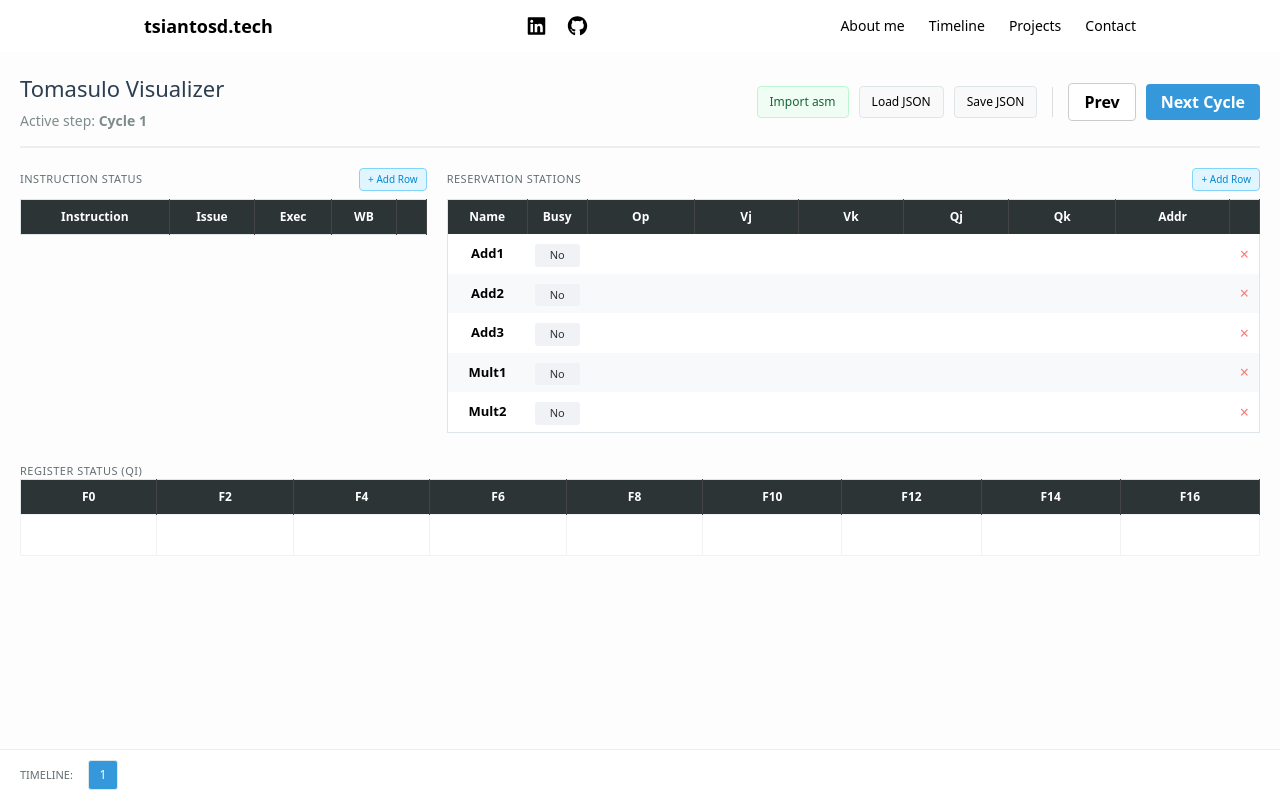
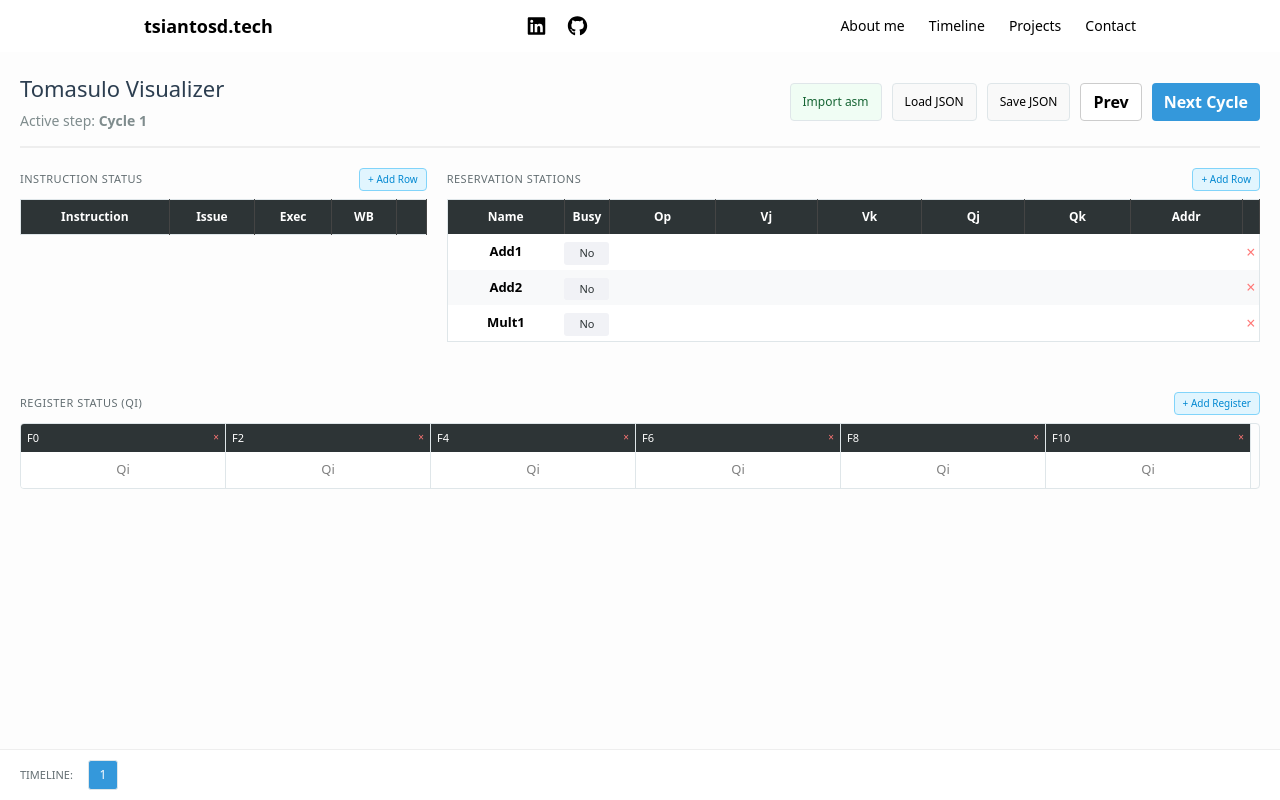
Before and after one commit to TsiantosD/TsiantosD.github.io, a React (Vite) app in the folder portfolio/: page /tomasulo in a window 1280 px wide. Shown: the top 800 px of the page. Built offline with nearby package versions, Linux system fonts and the light colour scheme.

Commit message:
Add dynamic registers, broke drag and drop in tomasulo

```diff
--- a/portfolio/src/components/pages/tomasulo.tsx
+++ b/portfolio/src/components/pages/tomasulo.tsx
@@ -20,14 +20,16 @@ interface ReservationStation {
   [key: string]: string;
 }
 
-interface Registers {
-  [key: string]: string;
+// Changed to a more flexible structure for dynamic keys
+interface RegisterEntry {
+  name: string;
+  value: string;
 }
 
 interface CycleData {
   instructions: Instruction[];
   reservationStations: ReservationStation[];
-  registers: Registers;
+  registers: RegisterEntry[];
 }
 
 interface HistoryState {
@@ -38,19 +40,21 @@ const TomasuloVisualizer: React.FC = () => {
   const [currentCycle, setCurrentCycle] = useState<number>(1);
   const jsonInputRef = useRef<HTMLInputElement>(null);
   const txtInputRef = useRef<HTMLInputElement>(null);
-  const dragItem = useRef<number | null>(null);
-  const dragOverItem = useRef<number | null>(null);
+  // const dragItem = useRef<number | null>(null);
+  // const dragOverItem = useRef<number | null>(null);
 
   const createEmptyCycle = (): CycleData => ({
     instructions: [],
     reservationStations: [
       { name: 'Add1', busy: 'No', op: '', vj: '', vk: '', qj: '', qk: '', addr: '' },
       { name: 'Add2', busy: 'No', op: '', vj: '', vk: '', qj: '', qk: '', addr: '' },
-      { name: 'Add3', busy: 'No', op: '', vj: '', vk: '', qj: '', qk: '', addr: '' },
       { name: 'Mult1', busy: 'No', op: '', vj: '', vk: '', qj: '', qk: '', addr: '' },
-      { name: 'Mult2', busy: 'No', op: '', vj: '', vk: '', qj: '', qk: '', addr: '' },
     ],
-    registers: { F0: '', F2: '', F4: '', F6: '', F8: '', F10: '', F12: '', F14: '', F16: '' }
+    // Initial registers as an array of objects
+    registers: [
+      { name: 'F0', value: '' }, { name: 'F2', value: '' }, { name: 'F4', value: '' },
+      { name: 'F6', value: '' }, { name: 'F8', value: '' }, { name: 'F10', value: '' }
+    ]
   });
 
   const [history, setHistory] = useState<HistoryState>({ 1: createEmptyCycle() });
@@ -66,30 +70,40 @@ const TomasuloVisualizer: React.FC = () => {
     });
   };
 
-  const updateField = (section: keyof CycleData, index: number | null, field: string, value: string) => {
+  const updateField = (section: keyof CycleData, index: number, field: string, value: string) => {
     updateHistoryForward((cycle) => {
-      if (section === 'registers') {
-        cycle.registers[field] = value;
-      } else if (index !== null) {
       const target = cycle[section] as any[];
+      if (target[index]) {
         target[index][field] = value;
       }
       return cycle;
     });
   };
 
-  const handleJsonUpload = (e: ChangeEvent<HTMLInputElement>) => {
-    const file = e.target.files?.[0];
-    if (!file) return;
-    const reader = new FileReader();
-    reader.onload = (rev) => {
-      const result = rev.target?.result;
-      if (typeof result === 'string') {
-        setHistory(JSON.parse(result));
-        setCurrentCycle(1);
+  const addRow = (section: keyof CycleData) => {
+    updateHistoryForward((cycle) => {
+      if (section === 'instructions') {
+        cycle.instructions.push({ op: '', issue: '', exec: '', wb: '' });
+      } else if (section === 'reservationStations') {
+        cycle.reservationStations.push({ name: `RS${cycle.reservationStations.length + 1}`, busy: 'No', op: '', vj: '', vk: '', qj: '', qk: '', addr: '' });
+      } else if (section === 'registers') {
+        cycle.registers.push({ name: `R${cycle.registers.length}`, value: '' });
       }
+      return cycle;
+    });
   };
-    reader.readAsText(file);
+
+  const removeRow = (section: keyof CycleData, index: number) => {
+    updateHistoryForward((cycle) => {
+      const target = cycle[section] as any[];
+      target.splice(index, 1);
+      return cycle;
+    });
+  };
+
+  const toggleBusy = (index: number) => {
+    const currentVal = history[currentCycle].reservationStations[index].busy;
+    updateField('reservationStations', index, 'busy', currentVal === 'Yes' ? 'No' : 'Yes');
   };
 
   const handleTxtUpload = (e: ChangeEvent<HTMLInputElement>) => {
@@ -100,14 +114,8 @@ const TomasuloVisualizer: React.FC = () => {
       const content = rev.target?.result;
       if (typeof content === 'string') {
         const lines = content.split(/\r?\n/).filter(line => line.trim() !== '');
-        const newInstructions: Instruction[] = lines.map(line => ({
-          op: line.trim(),
-          issue: '',
-          exec: '',
-          wb: ''
-        }));
-
         updateHistoryForward((cycle) => {
+          const newInstructions = lines.map(line => ({ op: line.trim(), issue: '', exec: '', wb: '' }));
           cycle.instructions = [...cycle.instructions, ...newInstructions];
           return cycle;
         });
@@ -116,82 +124,39 @@ const TomasuloVisualizer: React.FC = () => {
     reader.readAsText(file);
   };
 
+  const handleJsonUpload = (e: ChangeEvent<HTMLInputElement>) => {
+    const file = e.target.files?.[0];
+    if (!file) return;
+    const reader = new FileReader();
+    reader.onload = (rev) => {
+      if (typeof rev.target?.result === 'string') {
+        setHistory(JSON.parse(rev.target.result));
+        setCurrentCycle(1);
+      }
+    };
+    reader.readAsText(file);
+  };
+
   const data = history[currentCycle] || createEmptyCycle();
   const allCycles = Object.keys(history).map(Number).sort((a, b) => a - b);
 
-  // Remaining logic (addRow, removeRow, toggleBusy, handleSort) stays the same...
-  const toggleBusy = (index: number) => {
-    const currentVal = history[currentCycle].reservationStations[index].busy;
-    updateField('reservationStations', index, 'busy', currentVal === 'Yes' ? 'No' : 'Yes');
-  };
-
-  const addRow = (section: 'instructions' | 'reservationStations') => {
-    const newRow = section === 'instructions'
-      ? { op: '', issue: '', exec: '', wb: '' }
-      : { name: `RS${history[currentCycle].reservationStations.length + 1}`, busy: 'No', op: '', vj: '', vk: '', qj: '', qk: '', addr: '' };
-
-    updateHistoryForward((cycle) => {
-      if (section === 'instructions') {
-        cycle.instructions = [...cycle.instructions, newRow as Instruction];
-      } else {
-        cycle.reservationStations = [...cycle.reservationStations, newRow as ReservationStation];
-      }
-      return cycle;
-    });
-  };
-
-  const removeRow = (section: 'instructions' | 'reservationStations', index: number) => {
-    updateHistoryForward((cycle) => {
-      if (section === 'instructions') {
-        cycle.instructions = cycle.instructions.filter((_, i) => i !== index);
-      } else {
-        cycle.reservationStations = cycle.reservationStations.filter((_, i) => i !== index);
-      }
-      return cycle;
-    });
-  };
-
-  const handleSort = (section: 'instructions' | 'reservationStations') => {
-    if (dragItem.current === null || dragOverItem.current === null) return;
-    const from = dragItem.current;
-    const to = dragOverItem.current;
-
-    updateHistoryForward((cycle) => {
-      const list = [...cycle[section]] as any[];
-      const [removed] = list.splice(from, 1);
-      list.splice(to, 0, removed);
-      if (section === 'instructions') cycle.instructions = list;
-      else cycle.reservationStations = list;
-      return cycle;
-    });
-    dragItem.current = null;
-    dragOverItem.current = null;
-  };
-
   return (
-    <div style={{ padding: '20px', maxWidth: '1600px', margin: 'auto', fontFamily: 'system-ui, sans-serif', backgroundColor: '#fdfdfd', minHeight: '100vh', paddingBottom: '100px' }}>
+    <div style={{ padding: '20px', maxWidth: '1600px', margin: 'auto', fontFamily: 'system-ui, sans-serif', backgroundColor: '#fdfdfd', minHeight: '100vh', paddingBottom: '120px' }}>
       <header style={{ display: 'flex', justifyContent: 'space-between', alignItems: 'center', marginBottom: '20px', borderBottom: '2px solid #eee', paddingBottom: '15px' }}>
         <div>
           <h1 style={{ margin: 0, color: '#2c3e50', fontSize: '22px' }}>Tomasulo Visualizer</h1>
           <p style={{ margin: '5px 0 0', color: '#7f8c8d', fontSize: '14px' }}>Active step: <strong>Cycle {currentCycle}</strong></p>
         </div>
 
-        <div style={{ display: 'flex', gap: '10px', alignItems: 'center' }}>
-          {/* Assembly Import */}
+        <div style={{ display: 'flex', gap: '10px' }}>
           <input type="file" ref={txtInputRef} style={{ display: 'none' }} onChange={handleTxtUpload} />
-          <button onClick={() => txtInputRef.current?.click()} style={{ ...secondaryBtn, backgroundColor: '#f0fdf4', borderColor: '#bbf7d0', color: '#166534' }}>Import asm</button>
-
-          {/* JSON Upload */}
+          <button onClick={() => txtInputRef.current?.click()} style={{ ...secondaryBtn, backgroundColor: '#f0fdf4', color: '#166534' }}>Import asm</button>
           <input type="file" ref={jsonInputRef} style={{ display: 'none' }} onChange={handleJsonUpload} accept=".json" />
           <button onClick={() => jsonInputRef.current?.click()} style={secondaryBtn}>Load JSON</button>
-
           <button onClick={() => {
              const dataStr = "data:text/json;charset=utf-8," + encodeURIComponent(JSON.stringify(history, null, 2));
-            const a = document.createElement('a'); a.setAttribute("href", dataStr); a.setAttribute("download", `tomasulo.json`); a.click();
+             const a = document.createElement('a'); a.href = dataStr; a.download = `tomasulo.json`; a.click();
           }} style={secondaryBtn}>Save JSON</button>
-
-          <div style={{ width: '1px', height: '30px', backgroundColor: '#ddd', margin: '0 5px' }} />
-
           <button onClick={() => setCurrentCycle(Math.max(1, currentCycle - 1))} style={navBtn}>Prev</button>
           <button onClick={() => {
             const next = currentCycle + 1;
@@ -204,49 +169,54 @@ const TomasuloVisualizer: React.FC = () => {
       <div style={{ display: 'grid', gridTemplateColumns: '1fr 2fr', gap: '20px', marginBottom: '30px' }}>
         <TableSection title="Instruction Status" headers={['Instruction', 'Issue', 'Exec', 'WB', '']} onAdd={() => addRow('instructions')}>
           {data.instructions.map((inst, i) => (
-            <tr key={i} draggable onDragStart={() => (dragItem.current = i)} onDragEnter={() => (dragOverItem.current = i)} onDragEnd={() => handleSort('instructions')} onDragOver={(e) => e.preventDefault()} style={{ ...rowStyle, backgroundColor: i % 2 === 0 ? '#ffffff' : '#f8f9fa' }}>
-              <td><input style={inputStyle} value={inst.op} onChange={e => updateField('instructions', i, 'op', e.target.value)} placeholder="ADD.D F6, F2, F1" /></td>
-              <td style={{ width: '50px' }}><input style={inputStyle} value={inst.issue} onChange={e => updateField('instructions', i, 'issue', e.target.value)} /></td>
-              <td style={{ width: '50px' }}><input style={inputStyle} value={inst.exec} onChange={e => updateField('instructions', i, 'exec', e.target.value)} /></td>
-              <td style={{ width: '50px' }}><input style={inputStyle} value={inst.wb} onChange={e => updateField('instructions', i, 'wb', e.target.value)} /></td>
-              <td style={{ width: '30px', textAlign: 'center' }}><button onClick={() => removeRow('instructions', i)} style={removeBtnStyle}>×</button></td>
+            <tr key={i} style={{ backgroundColor: i % 2 === 0 ? '#ffffff' : '#f8f9fa' }}>
+              <td><input style={inputStyle} value={inst.op} onChange={e => updateField('instructions', i, 'op', e.target.value)} /></td>
+              <td style={{ width: '60px' }}><input style={inputStyle} value={inst.issue} onChange={e => updateField('instructions', i, 'issue', e.target.value)} /></td>
+              <td style={{ width: '60px' }}><input style={inputStyle} value={inst.exec} onChange={e => updateField('instructions', i, 'exec', e.target.value)} /></td>
+              <td style={{ width: '60px' }}><input style={inputStyle} value={inst.wb} onChange={e => updateField('instructions', i, 'wb', e.target.value)} /></td>
+              <td style={{ textAlign: 'center' }}><button onClick={() => removeRow('instructions', i)} style={removeBtnStyle}>×</button></td>
             </tr>
           ))}
         </TableSection>
 
         <TableSection title="Reservation Stations" headers={['Name', 'Busy', 'Op', 'Vj', 'Vk', 'Qj', 'Qk', 'Addr', '']} onAdd={() => addRow('reservationStations')}>
           {data.reservationStations.map((rs, i) => (
-            <tr key={i} draggable onDragStart={() => (dragItem.current = i)} onDragEnter={() => (dragOverItem.current = i)} onDragEnd={() => handleSort('reservationStations')} onDragOver={(e) => e.preventDefault()} style={{ ...rowStyle, backgroundColor: i % 2 === 0 ? '#ffffff' : '#f8f9fa' }}>
-              <td style={{ width: '80px' }}><input style={{...inputStyle, fontWeight: 'bold'}} value={rs.name} onChange={e => updateField('reservationStations', i, 'name', e.target.value)} /></td>
-              <td style={{ width: '60px', textAlign: 'center' }}>
+            <tr key={i} style={{ backgroundColor: i % 2 === 0 ? '#ffffff' : '#f8f9fa' }}>
+              <td><input style={{...inputStyle, fontWeight: 'bold'}} value={rs.name} onChange={e => updateField('reservationStations', i, 'name', e.target.value)} /></td>
+              <td style={{ textAlign: 'center' }}>
                 <button onClick={() => toggleBusy(i)} style={{ ...busyToggleStyle, backgroundColor: rs.busy === 'Yes' ? '#fab1a0' : '#f1f2f6', color: rs.busy === 'Yes' ? '#d63031' : '#2d3436' }}>{rs.busy}</button>
               </td>
               {['op', 'vj', 'vk', 'qj', 'qk', 'addr'].map(f => (
                 <td key={f}><input style={inputStyle} value={rs[f]} onChange={e => updateField('reservationStations', i, f, e.target.value)} /></td>
               ))}
-              <td style={{ width: '30px', textAlign: 'center' }}><button onClick={() => removeRow('reservationStations', i)} style={removeBtnStyle}>×</button></td>
+              <td style={{ textAlign: 'center' }}><button onClick={() => removeRow('reservationStations', i)} style={removeBtnStyle}>×</button></td>
             </tr>
           ))}
         </TableSection>
       </div>
 
-      <div style={{ marginTop: '20px' }}>
-        <h3 style={labelStyle}>Register Status (Qi)</h3>
-        <table style={tableMainStyle}>
-          <thead>
-            <tr style={headerRowStyle}>
-              {Object.keys(data.registers).map(reg => <th key={reg} style={{ padding: '8px', borderRight: '1px solid #444' }}>{reg}</th>)}
-            </tr>
-          </thead>
-          <tbody>
-            <tr>
-              {Object.keys(data.registers).map(reg => (
-                <td key={reg} style={cellStyle}><input style={inputStyle} value={data.registers[reg]} onChange={e => updateField('registers', null, reg, e.target.value)} /></td>
+      <TableSection title="Register Status (Qi)" headers={[]} onAdd={() => addRow('registers')}>
+        <div style={{ display: 'flex', overflowX: 'auto', border: '1px solid #dfe6e9', borderRadius: '4px' }}>
+          {data.registers.map((reg, i) => (
+            <div key={i} style={{ minWidth: '80px', borderRight: '1px solid #dfe6e9', backgroundColor: 'white' }}>
+              <div style={{ backgroundColor: '#2d3436', color: 'white', padding: '4px', display: 'flex', justifyContent: 'space-between', alignItems: 'center' }}>
+                <input
+                  style={{ ...inputStyle, color: 'white', fontSize: '11px', textAlign: 'left', padding: '2px' }}
+                  value={reg.name}
+                  onChange={e => updateField('registers', i, 'name', e.target.value)}
+                />
+                <button onClick={() => removeRow('registers', i)} style={{ background: 'none', border: 'none', color: '#ff7675', cursor: 'pointer', fontSize: '10px', padding: '0 2px' }}>×</button>
+              </div>
+              <input
+                style={inputStyle}
+                value={reg.value}
+                onChange={e => updateField('registers', i, 'value', e.target.value)}
+                placeholder="Qi"
+              />
+            </div>
           ))}
-            </tr>
-          </tbody>
-        </table>
         </div>
+      </TableSection>
 
       <footer style={timelineStyle}>
         <span style={{ fontSize: '11px', color: '#636e72', marginRight: '10px' }}>TIMELINE:</span>
@@ -258,37 +228,30 @@ const TomasuloVisualizer: React.FC = () => {
   );
 };
 
-// --- Helper Component ---
-interface TableSectionProps {
-  title: string;
-  headers: string[];
-  children: React.ReactNode;
-  onAdd: () => void;
-}
-
-const TableSection: React.FC<TableSectionProps> = ({ title, headers, children, onAdd }) => (
-  <div>
+// --- Updated Helper Component ---
+const TableSection: React.FC<{title: string, headers: string[], children: React.ReactNode, onAdd: () => void}> = ({ title, headers, children, onAdd }) => (
+  <div style={{ marginBottom: '20px' }}>
     <div style={{ display: 'flex', justifyContent: 'space-between', alignItems: 'center', marginBottom: '8px' }}>
       <h3 style={{ ...labelStyle, margin: 0 }}>{title}</h3>
-      <button onClick={onAdd} style={addBtnStyle}>+ Add Row</button>
+      <button onClick={onAdd} style={addBtnStyle}>+ Add {title.includes('Register') ? 'Register' : 'Row'}</button>
     </div>
+    {headers.length > 0 ? (
       <table style={tableMainStyle}>
         <thead>
           <tr style={headerRowStyle}>{headers.map(h => <th key={h} style={{ padding: '8px', borderRight: '1px solid #444' }}>{h}</th>)}</tr>
         </thead>
         <tbody>{children}</tbody>
       </table>
+    ) : children}
   </div>
 );
 
-// --- Static Styles ---
-const tableMainStyle: React.CSSProperties = { width: '100%', borderCollapse: 'collapse', border: '1px solid #dfe6e9', backgroundColor: 'white' };
+// --- Styles ---
+const tableMainStyle: React.CSSProperties = { width: '100%', borderCollapse: 'collapse', border: '1px solid #dfe6e9' };
 const headerRowStyle: React.CSSProperties = { backgroundColor: '#2d3436', color: 'white', fontSize: '12px' };
-const cellStyle: React.CSSProperties = { border: '1px solid #f1f2f6' };
-const rowStyle: React.CSSProperties = { cursor: 'grab' };
-const inputStyle: React.CSSProperties = { width: '100%', border: 'none', padding: '10px 4px', textAlign: 'center', outline: 'none', fontSize: '13px', boxSizing: 'border-box', background: 'transparent' };
+const inputStyle: React.CSSProperties = { width: '100%', border: 'none', padding: '8px 4px', textAlign: 'center', outline: 'none', fontSize: '13px', boxSizing: 'border-box', background: 'transparent' };
 const labelStyle: React.CSSProperties = { fontSize: '11px', color: '#636e72', textTransform: 'uppercase', letterSpacing: '0.5px' };
-const navBtn: React.CSSProperties = { padding: '6px 15px', cursor: 'pointer', borderRadius: '4px', fontWeight: 'bold', border: '1px solid #ccc', backgroundColor: 'white' };
+const navBtn: React.CSSProperties = { padding: '6px 12px', cursor: 'pointer', borderRadius: '4px', fontWeight: 'bold', border: '1px solid #ccc', backgroundColor: 'white' };
 const secondaryBtn: React.CSSProperties = { padding: '6px 12px', cursor: 'pointer', borderRadius: '4px', fontSize: '12px', border: '1px solid #dfe6e9', backgroundColor: '#f9f9f9' };
 const addBtnStyle: React.CSSProperties = { padding: '3px 8px', fontSize: '10px', cursor: 'pointer', backgroundColor: '#e1f5fe', border: '1px solid #81d4fa', borderRadius: '4px', color: '#0288d1' };
 const removeBtnStyle: React.CSSProperties = { background: 'none', border: 'none', color: '#ff7675', cursor: 'pointer', fontSize: '16px' };
```
Lines whose indentation alone changed are shown as unchanged.
